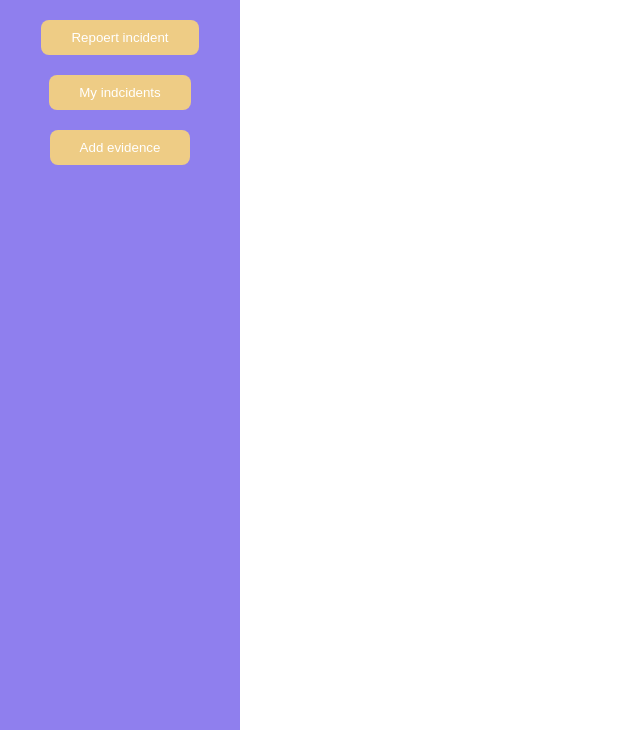
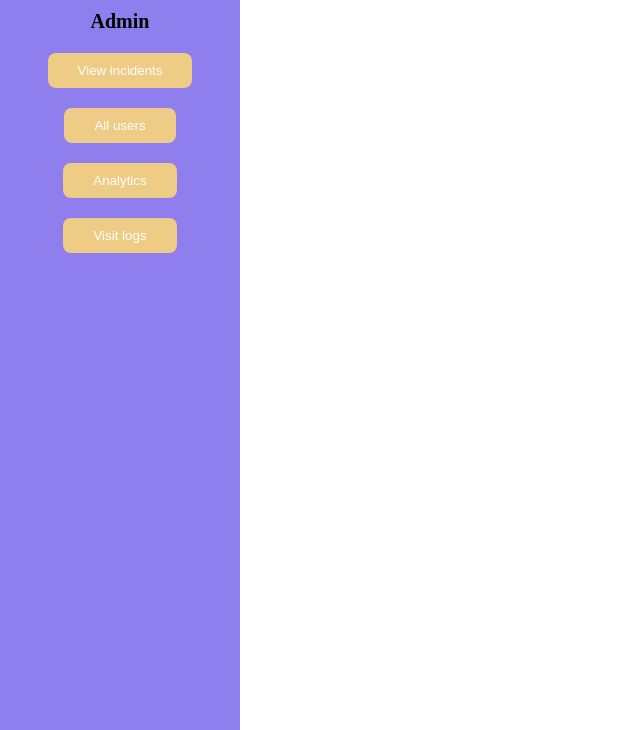
Before and after one commit to viktorabrahamsson1/projekt, a PHP site: page /html/main.html in a window 1280 px wide. Shown: the part 70-800 px from the top of the page, without its empty margins (0-640 px from the left). Run offline with PHP 8.4, Linux system fonts and the light colour scheme.

Commit message:
aside buttons, restructure

```diff
--- a/main.css
+++ b/css/main.css
@@ -84,7 +84,14 @@ aside {
   gap: 20px;
 }
 
-aside > button {
+.aside-button-container {
+  display: flex;
+  align-items: center;
+  flex-direction: column;
+  gap: 20px;
+}
+
+.aside-button-container > button {
   background-color: #eecc85;
 
   padding: 10px 30px 10px 30px;
@@ -95,8 +102,16 @@ aside > button {
   transition: 0.1s;
 }
 
-aside > button:first-of-type {
-  margin-top: 20px;
+.aside-button-container > button:hover {
+  background-color: #e6b863;
+  cursor: pointer;
+}
+
+.aside-button-container > p {
+  margin-top: 10px;
+  margin-bottom: 0;
+  font-weight: bold;
+  font-size: 20px;
 }
 
 /*
--- a/index.html
+++ b/html/index.html
@@ -4,9 +4,9 @@
     <meta charset="UTF-8" />
     <meta name="viewport" content="width=device-width, initial-scale=1.0" />
     <title>Sign in</title>
-    <script src="index.js"></script>
-    <link rel="stylesheet" href="index.css" />
-    <link rel="stylesheet" href="global.css" />
+    <script src="../js/index.js"></script>
+    <link rel="stylesheet" href="../css/index.css" />
+    <link rel="stylesheet" href="../css/global.css" />
   </head>
 
   <body>
--- /dev/null
+++ b/html/main.html
@@ -0,0 +1,43 @@
+<!DOCTYPE html>
+<html lang="en">
+  <head>
+    <meta charset="UTF-8" />
+    <meta name="viewport" content="width=device-width, initial-scale=1.0" />
+    <title>main</title>
+    <link rel="stylesheet" href="../css/main.css" />
+    <script src="../js/index.js"></script>
+  </head>
+  <body onload="asideButtons()">
+    <header>
+      <p>Incident report portal</p>
+      <div>
+        <button>Account</button>
+        <button onclick="signout()">Sign out</button>
+      </div>
+    </header>
+
+    <aside>
+      <div class="aside-button-container" id="reporter">
+        <p>Reporter</p>
+        <button>Report incident</button>
+        <button>My incidents</button>
+        <button>Add evidence</button>
+      </div>
+      <div class="aside-button-container" id="responder">
+        <p>Responder</p>
+        <button>All indcidents</button>
+        <button>Update status</button>
+        <button>Add comment</button>
+      </div>
+      <div class="aside-button-container" id="admin">
+        <p>Admin</p>
+        <button>View incidents</button>
+        <button>All users</button>
+        <button>Analytics</button>
+        <button>Visit logs</button>
+      </div>
+    </aside>
+
+    <main></main>
+  </body>
+</html>
--- a/register.html
+++ b/html/register.html
@@ -4,9 +4,9 @@
     <meta charset="UTF-8" />
     <meta name="viewport" content="width=device-width, initial-scale=1.0" />
     <title>Register</title>
-    <link rel="stylesheet" href="index.css" />
-    <link rel="stylesheet" href="global.css" />
-    <link rel="stylesheet" href="register.css" />
+    <link rel="stylesheet" href="../css/index.css" />
+    <link rel="stylesheet" href="../css/global.css" />
+    <link rel="stylesheet" href="../css/register.css" />
   </head>
   <body>
     <section class="loginsection" id="login-section">
--- a/index.js
+++ b/js/index.js
@@ -1,3 +1,5 @@
+const role = "admin"; // Possible roles: admin, responder, reporter, viewAll
+
 const login = function () {
   const username = document.getElementById("username").value;
   const password = document.getElementById("password").value;
@@ -11,3 +13,15 @@ const login = function () {
 const signout = function () {
   window.location.href = "index.html";
 };
+
+const asideButtons = function () {
+  if (role === "viewAll") {
+    return;
+  }
+  const asideDivs = document.querySelectorAll(".aside-button-container");
+  asideDivs.forEach((div) => {
+    if (div.id !== role) {
+      div.style.display = "none";
+    }
+  });
+};
--- a/main.html
+++ /dev/null
@@ -1,27 +0,0 @@
-<!DOCTYPE html>
-<html lang="en">
-  <head>
-    <meta charset="UTF-8" />
-    <meta name="viewport" content="width=device-width, initial-scale=1.0" />
-    <title>main</title>
-    <link rel="stylesheet" href="main.css" />
-    <script src="index.js"></script>
-  </head>
-  <body>
-    <header>
-      <p>Incident report portal</p>
-      <div>
-        <button>Account</button>
-        <button onclick="signout()">Sign out</button>
-      </div>
-    </header>
-
-    <aside>
-      <button>Repoert incident</button>
-      <button>My indcidents</button>
-      <button>Add evidence</button>
-    </aside>
-
-    <main></main>
-  </body>
-</html>
```
Also changed, not shown: css/global.css (renamed from global.css), css/index.css (renamed from index.css), css/register.css (renamed from register.css), php/index.php (added), sql/index.sql (added).
